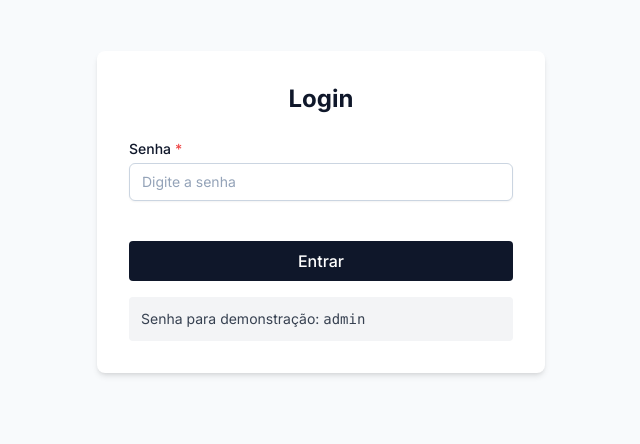
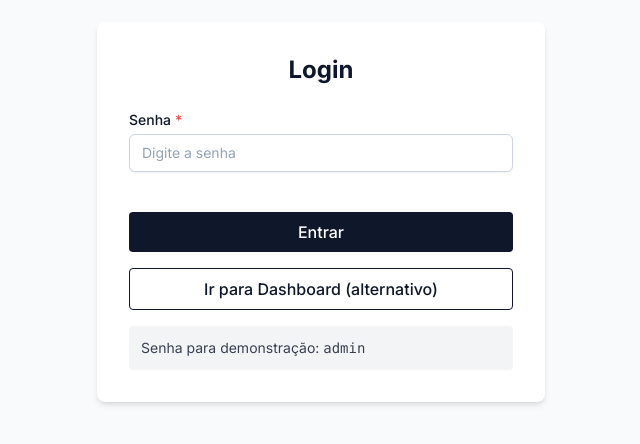
Before and after one commit to VictorDPA/gloria-barbosa-to, a Next.js app: page /login in a window 1280 px wide. Shown: the part 188-632 px from the top of the page, without its empty margins (319-959 px from the left). Built offline with nearby package versions, Linux system fonts and the light colour scheme.

Commit message:
Atualizar o LoginForm.tsx

```diff
--- a/src/components/auth/LoginForm.tsx
+++ b/src/components/auth/LoginForm.tsx
@@ -4,15 +4,50 @@
 import React, { useState } from "react";
 import { Input } from "@/components/ui/Input";
 import { Button } from "@/components/ui/Button";
+import { AppRouterInstance } from "next/dist/shared/lib/app-router-context.shared-runtime";
 
-export const LoginForm: React.FC = () => {
+// Props para receber o router do componente pai
+interface LoginFormProps {
+  router: AppRouterInstance;
+}
+
+export const LoginForm: React.FC<LoginFormProps> = ({ router }) => {
   const [password, setPassword] = useState("");
   const [error, setError] = useState("");
   const [loading, setLoading] = useState(false);
 
-  // TEMPORÁRIO: Senha fixa para demonstração ao cliente
-  // AVISO: Mude para variáveis de ambiente em produção!
+  // SENHA FIXA PARA DEMONSTRAÇÃO
   const DEMO_PASSWORD = "admin";
+
+  // Função para definir um cookie
+  const setCookie = (name: string, value: string, days: number) => {
+    let expires = "";
+    if (days) {
+      const date = new Date();
+      date.setTime(date.getTime() + days * 24 * 60 * 60 * 1000);
+      expires = "; expires=" + date.toUTCString();
+    }
+    document.cookie = name + "=" + (value || "") + expires + "; path=/";
+    console.log(`Cookie ${name} definido`);
+  };
+
+  // Várias abordagens de redirecionamento para garantir que uma delas funcione
+  const navigateToDashboard = () => {
+    try {
+      console.log("Tentando redirecionamento usando Next.js router");
+      router.push("/dashboard");
+
+      // Como backup, também tenta o redirecionamento direto após um pequeno atraso
+      setTimeout(() => {
+        console.log("Tentando redirecionamento direto via window.location.href");
+        window.location.href = "/dashboard";
+      }, 100);
+    } catch (err) {
+      console.error("Erro durante redirecionamento com router:", err);
+      // Se o router falhar, usa redirecionamento direto
+      window.location.href = "/dashboard";
+    }
+  };
 
   const handleSubmit = (e: React.FormEvent) => {
     e.preventDefault();
@@ -20,14 +55,24 @@ export const LoginForm: React.FC = () => {
     setError("");
 
     try {
+      console.log("Tentando login com senha:", password);
+
       if (password === DEMO_PASSWORD) {
-        // Armazena diretamente no localStorage
+        console.log("Senha correta, autenticando...");
+
+        // Armazenar em múltiplos lugares para garantir
         localStorage.setItem("auth-state", "true");
+        sessionStorage.setItem("auth-state", "true");
+        setCookie("auth-state", "true", 7);
 
-        // Redirecionamento direto, sem usar router
-        console.log("Login bem-sucedido, redirecionando...");
-        window.location.href = "/dashboard";
+        console.log("Estado de autenticação salvo, redirecionando...");
+
+        // Aguardar um pouco para garantir que o estado foi salvo
+        setTimeout(() => {
+          navigateToDashboard();
+        }, 200);
       } else {
+        console.log("Senha incorreta");
         setError("Senha incorreta");
         setLoading(false);
       }
@@ -66,6 +111,17 @@ export const LoginForm: React.FC = () => {
         >
           {loading ? "Carregando..." : "Entrar"}
         </Button>
+
+        <div className="mt-4">
+          <Button
+            type="button"
+            variant="outline"
+            className="w-full"
+            onClick={() => navigateToDashboard()}
+          >
+            Ir para Dashboard (alternativo)
+          </Button>
+        </div>
       </form>
 
       <div className="mt-4 p-3 bg-gray-100 rounded text-sm">
```
